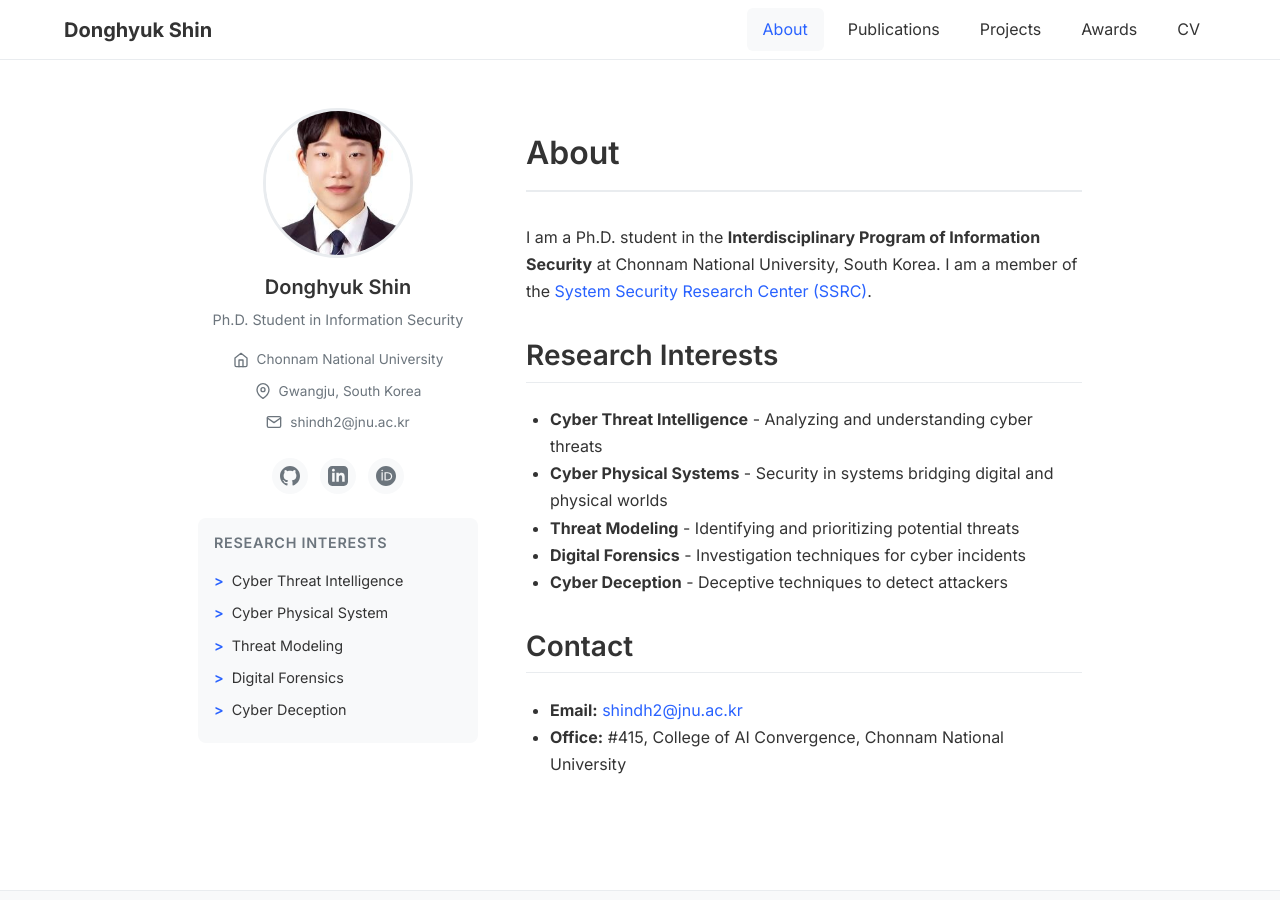
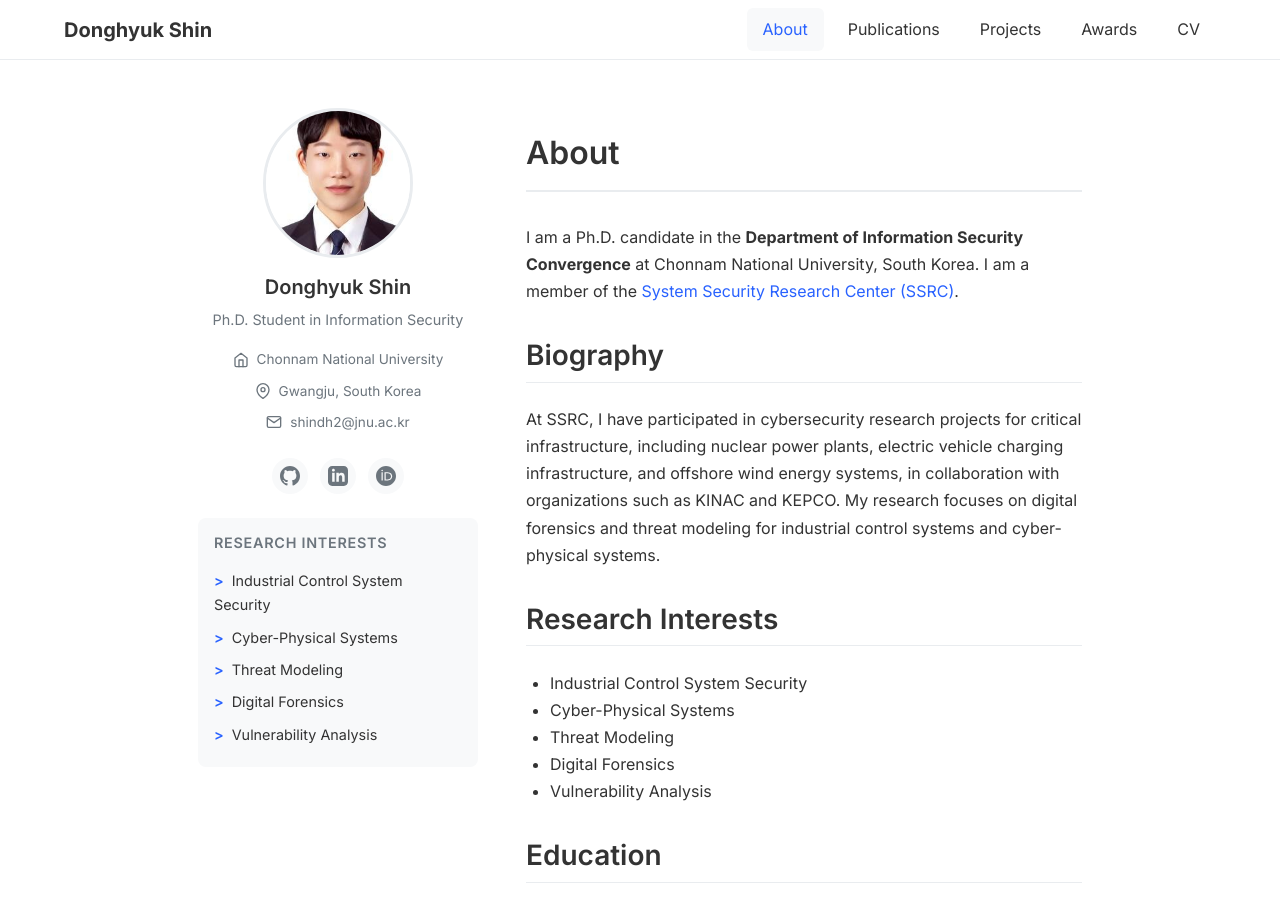
Before and after one commit to soledo/soledo.github.io, a Jekyll site: the page built from _pages/about.md, in a window 1280 px wide and 900 px high. Built offline with Jekyll 4.4.1, drawn with Linux system fonts in a browser that asks for light colours; some of the changed text lies outside the part shown.

Commit message:
Update About page with biography and new research interests

```diff
--- a/_config.yml
+++ b/_config.yml
@@ -44,11 +44,11 @@ author:
 
 # Research Interests
 research_interests:
-  - Cyber Threat Intelligence
-  - Cyber Physical System
+  - Industrial Control System Security
+  - Cyber-Physical Systems
   - Threat Modeling
   - Digital Forensics
-  - Cyber Deception
+  - Vulnerability Analysis
 
 # Build Settings
 markdown: kramdown
--- a/_pages/about.md
+++ b/_pages/about.md
@@ -5,17 +5,22 @@ layout: single
 author_profile: true
 ---
 
-I am a Ph.D. student in the **Interdisciplinary Program of Information Security** at Chonnam National University, South Korea. I am a member of the [System Security Research Center (SSRC)](http://ssrc.jnu.ac.kr).
+I am a Ph.D. candidate in the **Department of Information Security Convergence** at Chonnam National University, South Korea. I am a member of the [System Security Research Center (SSRC)](http://ssrc.jnu.ac.kr).
+
+## Biography
+
+At SSRC, I have participated in cybersecurity research projects for critical infrastructure, including nuclear power plants, electric vehicle charging infrastructure, and offshore wind energy systems, in collaboration with organizations such as KINAC and KEPCO. My research focuses on digital forensics and threat modeling for industrial control systems and cyber-physical systems.
 
 ## Research Interests
 
-- **Cyber Threat Intelligence** - Analyzing and understanding cyber threats
-- **Cyber Physical Systems** - Security in systems bridging digital and physical worlds
-- **Threat Modeling** - Identifying and prioritizing potential threats
-- **Digital Forensics** - Investigation techniques for cyber incidents
-- **Cyber Deception** - Deceptive techniques to detect attackers
+- Industrial Control System Security
+- Cyber-Physical Systems
+- Threat Modeling
+- Digital Forensics
+- Vulnerability Analysis
 
-## Contact
+## Education
 
-- **Email:** [shindh2@jnu.ac.kr](mailto:shindh2@jnu.ac.kr)
-- **Office:** #415, College of AI Convergence, Chonnam National University
+- **Ph.D. Candidate** in Information Security Convergence, Chonnam National University *(2022 - Present)*
+- **M.S.** in Information Security, Chonnam National University *(2020 - 2022)*
+- **B.S.** in Computer Information Communication Engineering, Chonnam National University *(2014 - 2020)*
```
Also changed, not shown: _pages/cv.md (+3 -3 lines).
